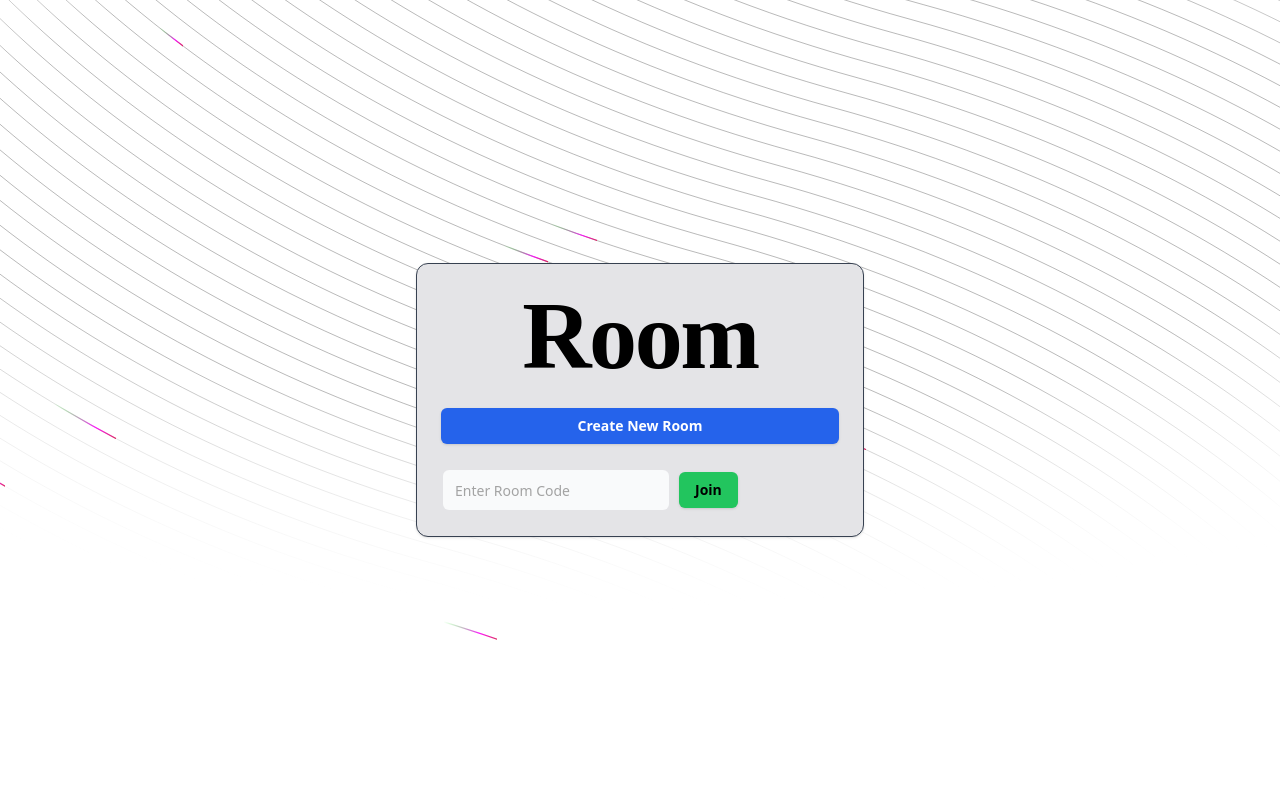
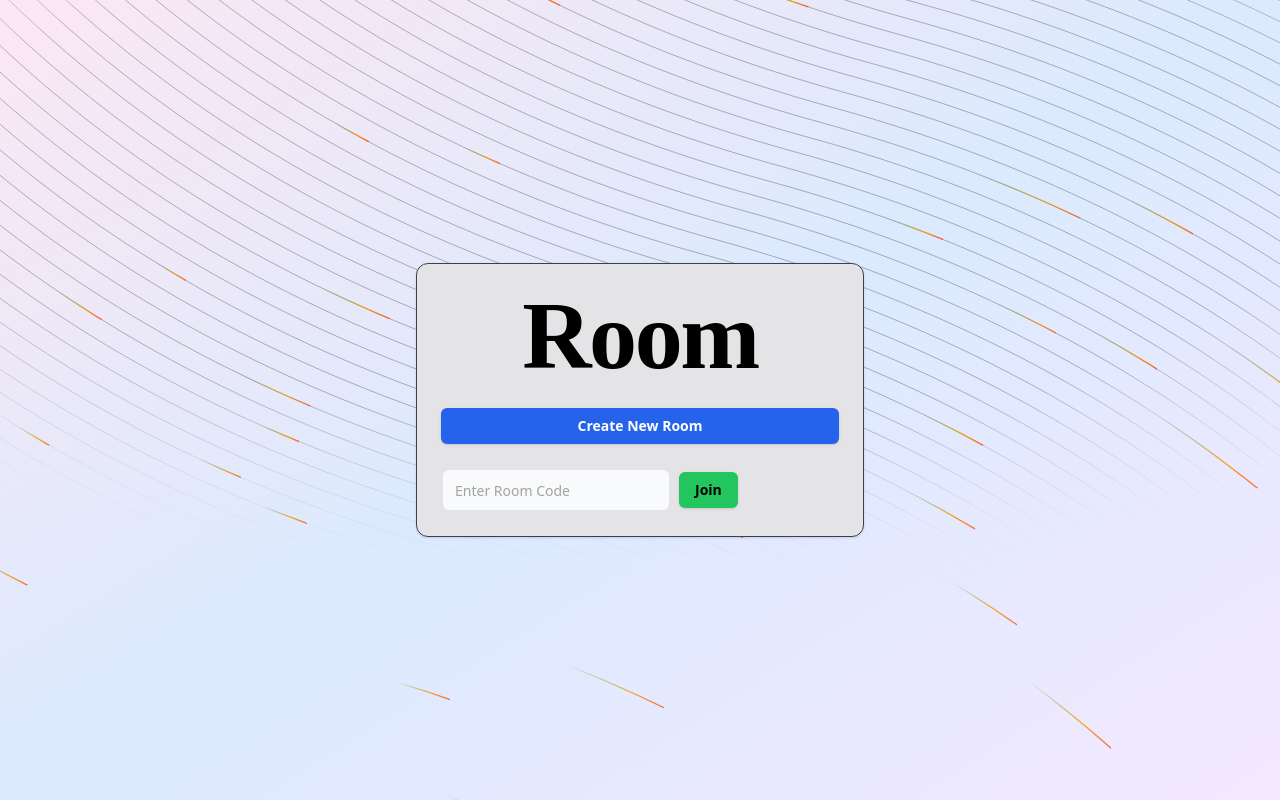
Before and after one commit to arkorty/osborne-client, a Next.js app: page / in a window 1280 px wide. Built offline with nearby package versions, Linux system fonts and the light colour scheme.

Commit message:
style: change the bg color and increase animation speed

```diff
--- a/components/ui/background-beams.tsx
+++ b/components/ui/background-beams.tsx
@@ -60,7 +60,7 @@ export const BackgroundBeams = React.memo(
     return (
       <div
         className={cn(
-          "absolute  h-full w-full inset-0  [mask-size:40px] [mask-repeat:no-repeat] flex items-center justify-center",
+          "absolute  h-full w-full inset-0  [mask-size:40px] [mask-repeat:no-repeat] bg-gradient bg-gradient-to-br from-pink-100 via-blue-100 to-purple-100 flex items-center justify-center",
           className,
         )}
       >
@@ -109,13 +109,21 @@ export const BackgroundBeams = React.memo(
                   duration: Math.random() * 10 + 10,
                   ease: "easeInOut",
                   repeat: Infinity,
-                  delay: Math.random() * 10,
+                  delay: 0,
                 }}
               >
-                <stop stopColor="#00FFFF" stopOpacity="0"></stop>
-                <stop stopColor="#D91656"></stop>
-                <stop offset="32.5%" stopColor="#FF00FF"></stop>
-                <stop offset="100%" stopColor="#00FF00" stopOpacity="0"></stop>
+                <stop stopColor="#FFC107" stopOpacity="0"></stop>{" "}
+                {/* New start color (amber) */}
+                <stop stopColor="#FF5722"></stop>{" "}
+                {/* Mid gradient color (deep orange) */}
+                <stop offset="32.5%" stopColor="#FF9800"></stop>{" "}
+                {/* Another midpoint color (orange) */}
+                <stop
+                  offset="100%"
+                  stopColor="#4CAF50"
+                  stopOpacity="0"
+                ></stop>{" "}
+                {/* End color (green) */}
               </motion.linearGradient>
             ))}
 
```
